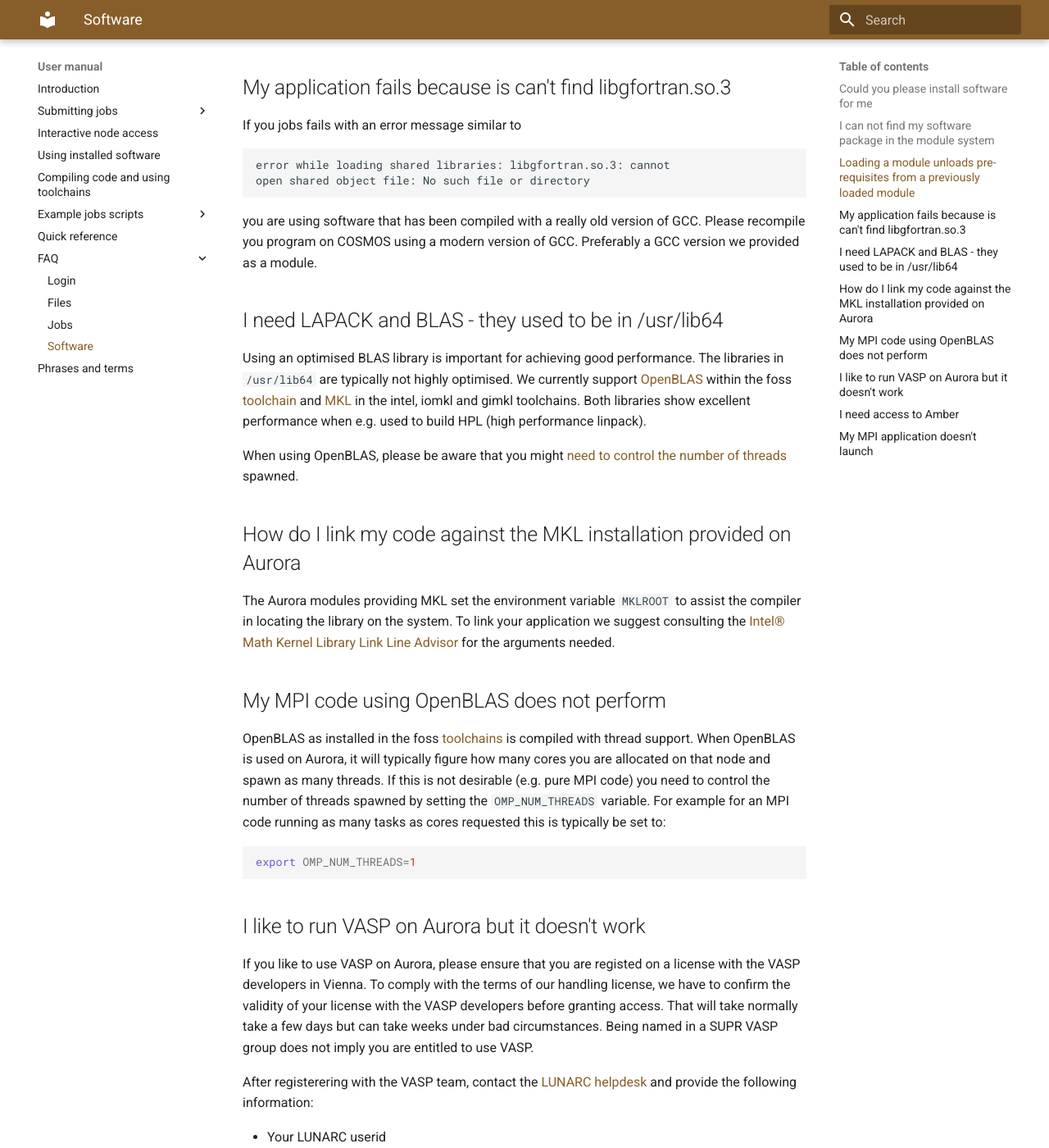
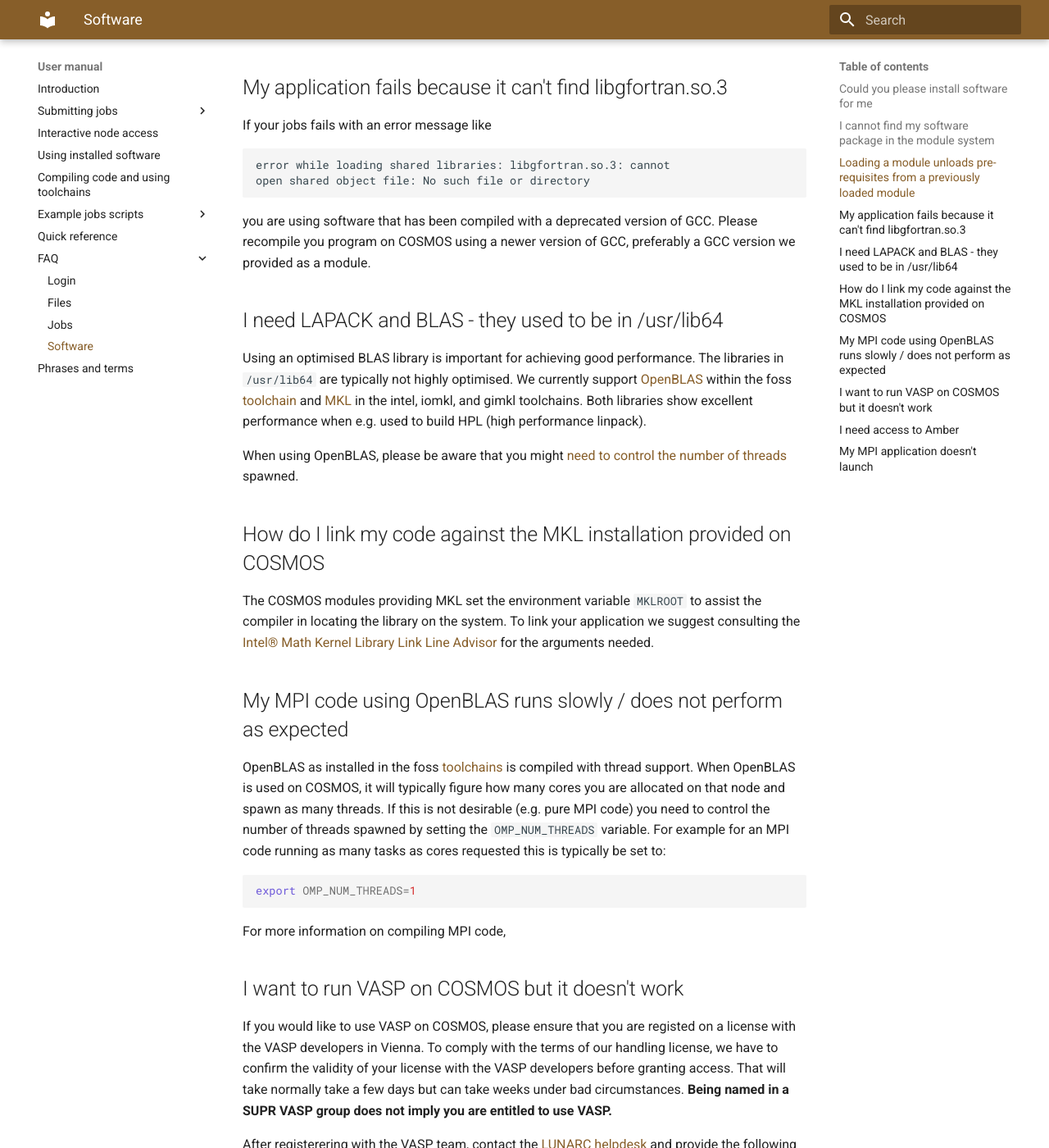
Before and after one commit to lunarc/lunarc_docs, an MkDocs documentation site: the page built from docs/manual/faq/manual_faq_software.md, in a window 1280 px wide and 1400 px high, scrolled down 981 px. Shown: the whole window at 82% size. Built offline with MkDocs 1.6.1 and Material for MkDocs 9.7.7, drawn with Linux system fonts in a browser that asks for light colours; comment, search, counter and statistics services are not loaded; some of the changed text lies outside the part shown.

Commit message:
Update manual_faq_software.md
Replaced all Aurora references and fixed a bunch of broken links and typos

````diff
--- a/docs/manual/faq/manual_faq_software.md
+++ b/docs/manual/faq/manual_faq_software.md
@@ -2,54 +2,56 @@
 
 ## Could you please install software for me
 
-Many packages that were installed in standard locations have now been moved to the module system.  Please search for the package using **module spider** before contacting the helpdesk.
+Many packages that were installed in standard locations have been moved to the module system.  Please search for the package using **module spider** before contacting the helpdesk.
 
-## I can not find my software package in the module system
+## I cannot find my software package in the module system
 
 On LUNARC resources a hierarchical module naming scheme is deployed.  This is explained in the [Using installed software guide](/../manual/manual_modules/).  Please contact [LUNARC support](/../about/contact/) if you cannot locate your package with the **module spider** command.
 
 ## Loading a module unloads pre-requisites from a previously loaded module
 
-Many software modules have complex pre-requisites. If you load multiple modules is can happen that they try to load conflicting modules as pre-requisites.  In this case the module loaded last unloads conflicting pre-requisistes from earlier loaded modules.  If that happens, the earlier loaded modules can become disfunctional and there is no guaranty that they still work.
+Many software modules have complex pre-requisites. If you load multiple modules, they may try to load conflicting modules as pre-requisites.  In this case the module loaded last purges conflicting pre-requisistes from previously loaded modules.  If that happens, the modules loaded earlier can become dysfunctional and there is no guarantee that they will still work.
 
-You have the follwing options to resolve the issues:
+You have the following options to resolve the issues:
 
- * Have a look, whether there are different versions of the modules installed that have common pre-requisites.  Acutally in many cases we have the same version of the software installed with different pre-requisites to help this issue.
+ * Have a look at whether there are different versions of the modules installed that have common pre-requisites.  In many cases we have the same version of the software installed with different pre-requisites to help this issue.
  * Have a terminal dedicated to each of the modules.  This should work if the modules do not really interact with each other, but e.g. one module creates files which the other module reads.  Consider using the [Lunarc HPC desktop](https://lunarc-documentation.readthedocs.io/en/latest/using_hpc_desktop/) which easily allows having multiple terminals within a single session
  * If this does not work or does not work satisfactory, contact the [LUNARC helpdesk](http://www.lunarc.lu.se/support/support_form) and discuss your situation.
 
 
-## My application fails because is can't find libgfortran.so.3
-If you jobs fails with an error message similar to
+## My application fails because it can't find libgfortran.so.3
+If your jobs fails with an error message like
 
 ```
 error while loading shared libraries: libgfortran.so.3: cannot
 open shared object file: No such file or directory
 ```
-you are using software that has been compiled with a really old version of GCC.  Please recompile you program on COSMOS using a modern version of GCC.  Preferably a GCC version we provided as a module.
+you are using software that has been compiled with a deprecated version of GCC.  Please recompile you program on COSMOS using a newer version of GCC, preferably a GCC version we provided as a module.
 
 ## I need LAPACK and BLAS - they used to be in /usr/lib64
 
-Using an optimised BLAS library is important for achieving good performance.  The libraries in `/usr/lib64` are typically not highly optimised.  We currently support [OpenBLAS](https://www.openblas.net/) within the foss [toolchain](http://lunarc-documentation.readthedocs.org/en/latest/aurora_modules/#compiling-code-and-using-toolchains) and [MKL](https://software.intel.com/en-us/intel-mkl) in the intel, iomkl and gimkl toolchains.  Both libraries show excellent performance when e.g. used to build HPL (high performance linpack).
+Using an optimised BLAS library is important for achieving good performance.  The libraries in `/usr/lib64` are typically not highly optimised.  We currently support [OpenBLAS](https://www.openblas.net/) within the foss [toolchain](https://lunarc-documentation.readthedocs.io/en/latest/manual/manual_modules_toolchains/) and [MKL](https://software.intel.com/en-us/intel-mkl) in the intel, iomkl, and gimkl toolchains.  Both libraries show excellent performance when e.g. used to build HPL (high performance linpack).
 
 When using OpenBLAS, please be aware that you might [need to control the number of threads](#my-mpi-code-using-openblas-does-not-perform) spawned.
 
 
-## How do I link my code against the MKL installation provided on Aurora
+## How do I link my code against the MKL installation provided on COSMOS
 
-The Aurora modules providing MKL set the environment variable `MKLROOT` to assist the compiler in locating the library on the system.  To link your application we suggest consulting the [Intel® Math Kernel Library Link Line Advisor](https://software.intel.com/en-us/articles/intel-mkl-link-line-advisor) for the arguments needed.
+The COSMOS modules providing MKL set the environment variable `MKLROOT` to assist the compiler in locating the library on the system.  To link your application we suggest consulting the [Intel® Math Kernel Library Link Line Advisor](https://software.intel.com/en-us/articles/intel-mkl-link-line-advisor) for the arguments needed.
 
 
-## My MPI code using OpenBLAS does not perform
+## My MPI code using OpenBLAS runs slowly / does not perform as expected
 
-OpenBLAS as installed in the foss [toolchains](https://lunarc-documentation.readthedocs.org/en/latest/aurora_modules/#compiling-code-and-using-toolchains) is compiled with thread support.  When OpenBLAS is used on Aurora, it will typically figure how many cores you are allocated on that node and spawn as many threads.  If this is not desirable (e.g. pure MPI code) you need to control the number of threads spawned by setting the `OMP_NUM_THREADS` variable.  For example for an MPI code running as many tasks as cores requested this is typically be set to:
+OpenBLAS as installed in the foss [toolchains](https://lunarc-documentation.readthedocs.io/en/latest/manual/manual_modules_toolchains/#currently-provided-toolchains) is compiled with thread support.  When OpenBLAS is used on COSMOS, it will typically figure how many cores you are allocated on that node and spawn as many threads.  If this is not desirable (e.g. pure MPI code) you need to control the number of threads spawned by setting the `OMP_NUM_THREADS` variable.  For example for an MPI code running as many tasks as cores requested this is typically be set to:
 ```bash
 export OMP_NUM_THREADS=1
 ```
 
-## I like to run VASP on Aurora but it doesn't work
+For more information on compiling MPI code,
 
-If you like to use VASP on Aurora, please ensure that you are registed on a license with the VASP developers in Vienna. To comply with the terms of our handling license, we have to confirm the validity of your license with the VASP developers before granting access. That will take normally take a few days but can take weeks under bad circumstances. Being named in a SUPR VASP group does not imply you are entitled to use VASP.
+## I want to run VASP on COSMOS but it doesn't work
+
+If you would like to use VASP on COSMOS, please ensure that you are registed on a license with the VASP developers in Vienna. To comply with the terms of our handling license, we have to confirm the validity of your license with the VASP developers before granting access. That will take normally take a few days but can take weeks under bad circumstances. **Being named in a SUPR VASP group does not imply you are entitled to use VASP.**
 
 After registerering with the VASP team, contact the [LUNARC helpdesk](http://www.lunarc.lu.se/support/support_form) and provide the following information:
 
@@ -59,10 +61,10 @@ After registerering with the VASP team, contact the [LUNARC helpdesk](http://www
 * Your name as stated on the license
 * Whether you require VASP 4 or VASP 5 access
 
-In order to be able to continue the provision of VASP to our ligitimate VASP users, we will not make any exception.
+In order to be able to continue the provision of VASP to our legitimate VASP users, we cannot make any exceptions.
 
 
-The VASP5 executables on Aurora are compiled using Intel MPI.  They need to be started with `srun`.  The VASP6 executable is build with OpenMPI.   These executables need to be started with `mpirun`.  Refer to the sample section of our batch [system guide](https://lunarc-documentation.readthedocs.io/en/latest/batch_system/#mpi-job-using-20-tasks-per-node) for a more comprehensive discussion.
+The VASP5 executables on COSMOS are compiled using Intel MPI.  They need to be started with `srun`.  The VASP6 executable is build with OpenMPI.   These executables need to be started with `mpirun`.  Refer to the sample section of our batch [system guide](https://lunarc-documentation.readthedocs.io/en/latest/manual/example_job_scripts/manual_example_mpi_20_tasks/) for a more comprehensive discussion.
 
 ## I need access to Amber
 
@@ -74,7 +76,7 @@ To gain access to the Amber installation on COSMOS, please submit a [support req
 
 ## My MPI application doesn't launch
 
-On Aurora we support two MPI libraries: [OpenMPI](https://www.open-mpi.org/) and [Intel MPI](https://software.intel.com/en-us/intel-mpi-library).  Depending on the [toolchain](https://lunarc-documentation.readthedocs.org/en/latest/aurora_modules/#compiling-code-and-using-toolchains) utilised to compile your application different job launchers are required.  Executables build with OpenMPI need to be launched with `mpirun`, while applications build with Intel MPI need to be started with `srun`.
+On COSMOS we support two MPI libraries: [OpenMPI](https://www.open-mpi.org/) and [Intel MPI](https://software.intel.com/en-us/intel-mpi-library).  Depending on the [toolchain](https://lunarc-documentation.readthedocs.io/en/latest/manual/manual_modules_toolchains/#currently-provided-toolchains) utilised to compile your application different job launchers are required.  Executables build with OpenMPI need to be launched with `mpirun`, while applications build with Intel MPI need to be started with `srun`.
 
 
 ---
````
